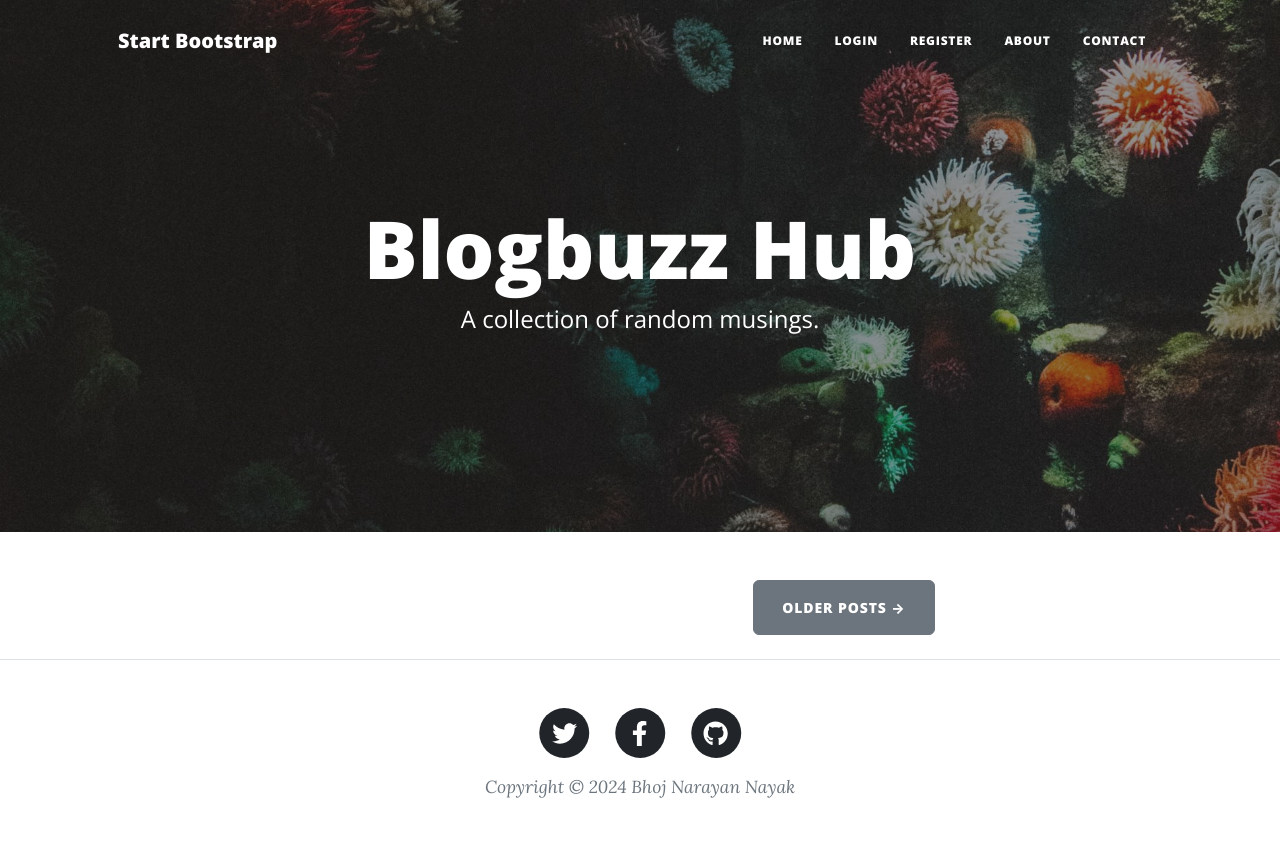
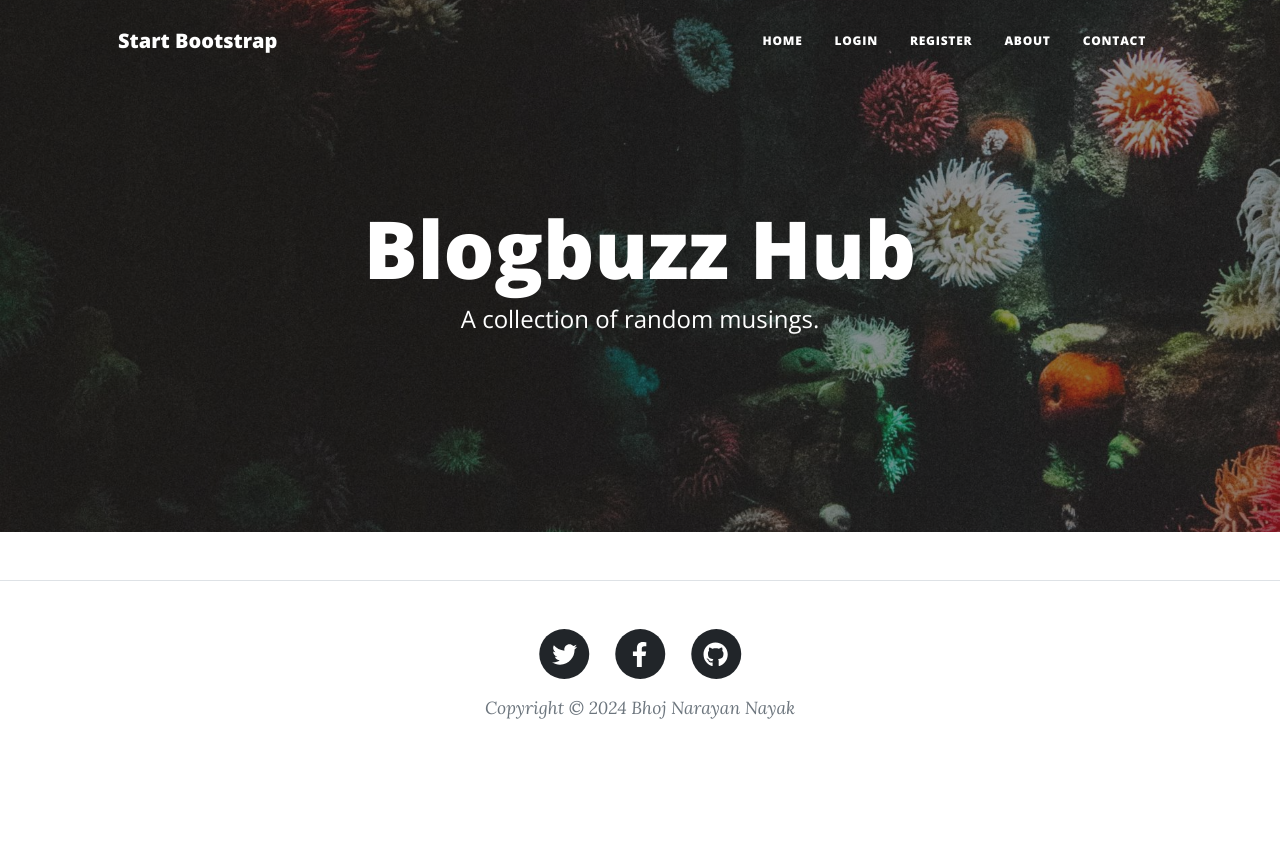
Before and after one commit to BhojNayak18/BlogBuzz, a Flask app: page / in a window 1280 px wide. After the commit the page ends 719 px from the top, so only its background shows below. Run offline with Flask 3, Linux system fonts and the light colour scheme; data that the repository does not hold is empty; some libraries are stand-ins or nearby versions.

Commit message:
update index.html
- updated index.html to ["removed unnecessary older post button"]

```diff
--- a/templates/index.html
+++ b/templates/index.html
@@ -53,11 +53,6 @@
         >
       </div>
       {% endif %}
-
-      <!-- Pager-->
-      <div class="d-flex justify-content-end mb-4">
-        <a class="btn btn-secondary text-uppercase" href="#!">Older Posts →</a>
-      </div>
     </div>
   </div>
 </div>
```
